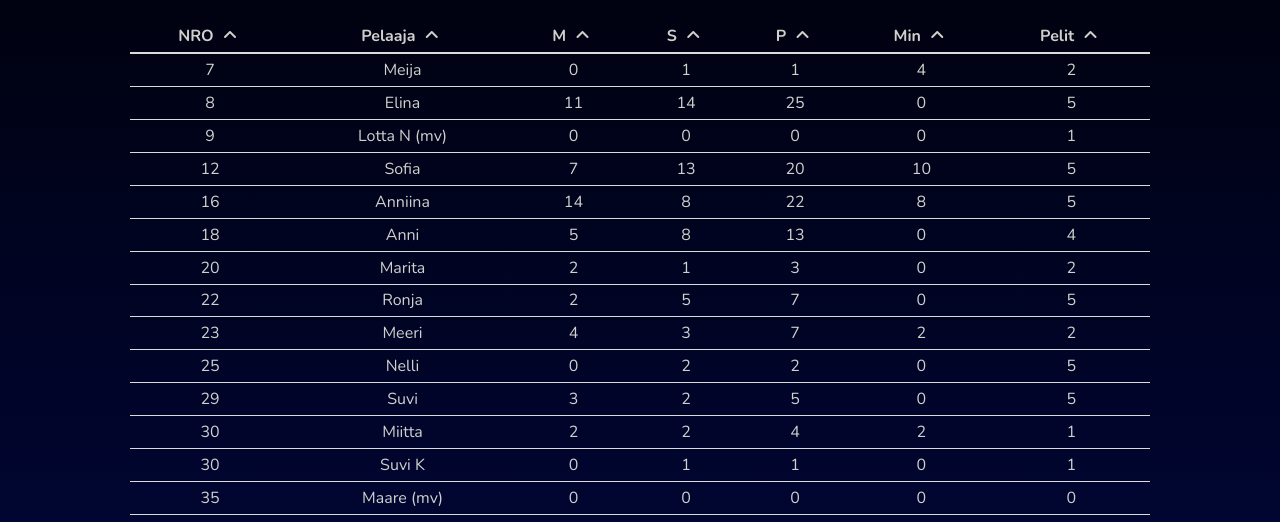
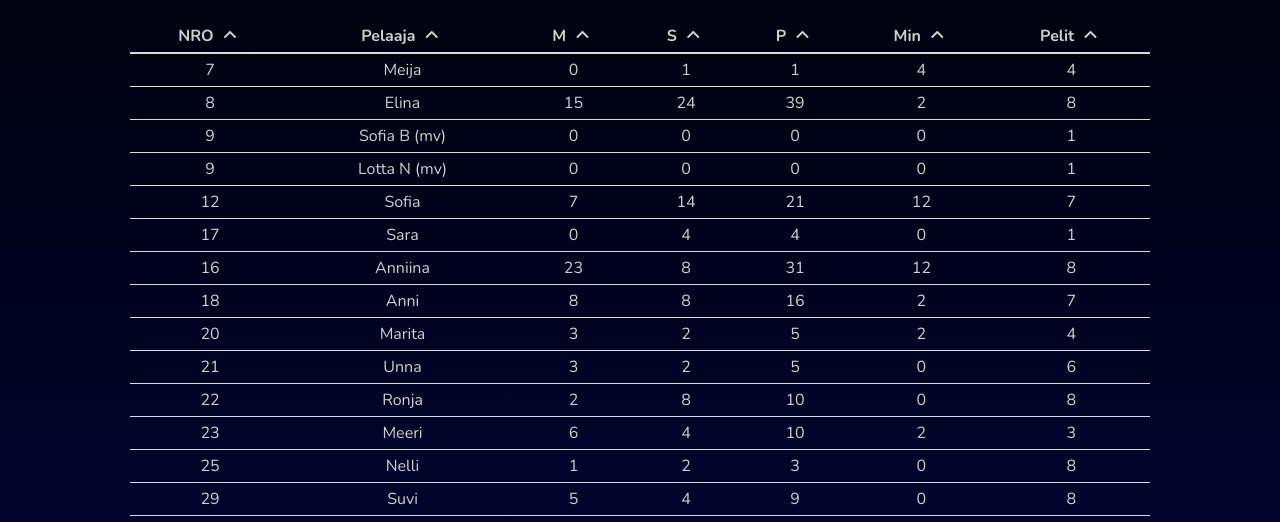
Before and after one commit to NeEvLai/TikkaNaiset, a website with bundled scripts: page index.html in a window 1280 px wide. Shown: the part 269-791 px from the top of the page. Built offline with nearby package versions, Linux system fonts and the light colour scheme.

Commit message:
index.html ja poins.js päivitetty

```diff
--- a/index.html
+++ b/index.html
@@ -302,6 +302,7 @@
                 <tr id="sofiab"></tr>
                 <tr id="lottan"></tr>
                 <tr id="sofia"></tr>
+                <tr id="sara"></tr>
                 <tr id="anniina"></tr>
                 <tr id="anni"></tr>
                 <tr id="marita"></tr>
@@ -311,6 +312,7 @@
                 <tr id="nelli"></tr>
                 <tr id="suvi"></tr>
                 <tr id="miitta"></tr>
+                <tr id="saras"></tr>
                 <tr id="suvik"></tr>
                 <tr id="maare"></tr>
                 <tr id="amanda"></tr>
--- a/js/points.js
+++ b/js/points.js
@@ -1,7 +1,7 @@
 import Player from "./player.js"
 
 // Suvi
-const playerSuvi = new Player(29,"Suvi",3,2,0,5);
+const playerSuvi = new Player(29,"Suvi",5,4,0,8);
 let totalPoints = playerSuvi.totalPoints();
 let totalPenalties = playerSuvi.totalMinutes();
 
@@ -18,7 +18,7 @@
 document.getElementById("suvi").innerHTML = buildSuvi;
 
 // Elina
-const playerElina = new Player(8,"Elina",11,14,0,5);
+const playerElina = new Player(8,"Elina",15,24,1,8);
 let totalPointsE = playerElina.totalPoints();
 let totalPenaltiesE = playerElina.totalMinutes();
 
@@ -35,7 +35,7 @@
 document.getElementById("elina").innerHTML = buildElina;
 
 // Sofia
-const playerSofia = new Player(12,"Sofia",7,13,5,5);
+const playerSofia = new Player(12,"Sofia",7,14,6,7);
 let totalPointsS = playerSofia.totalPoints();
 let totalPenaltiesS = playerSofia.totalMinutes();
 
@@ -52,7 +52,7 @@
 document.getElementById("sofia").innerHTML = buildSofia;
 
 // Anniina
-const playerAnniina = new Player(16,"Anniina",14,8,4,5);
+const playerAnniina = new Player(16,"Anniina",23,8,6,8);
 let totalPointsAs = playerAnniina.totalPoints();
 let totalPenaltiesAs = playerAnniina.totalMinutes();
 
@@ -69,7 +69,7 @@
 document.getElementById("anniina").innerHTML = buildAnniina;
 
 // Anni
-const playerAnni = new Player(18,"Anni",5,8,0,4);
+const playerAnni = new Player(18,"Anni",8,8,1,7);
 let totalPointsAk = playerAnni.totalPoints();
 let totalPenaltiesAk = playerAnni.totalMinutes();
 
@@ -86,7 +86,7 @@
 document.getElementById("anni").innerHTML = buildAnni;
 
 // Nelli
-const playerNelli = new Player(25,"Nelli",0,2,0,5);
+const playerNelli = new Player(25,"Nelli",1,2,0,8);
 let totalPointsN = playerNelli.totalPoints();
 let totalPenaltiesN = playerNelli.totalMinutes();
 
@@ -137,7 +137,7 @@
 document.getElementById("tilta").innerHTML = buildTilta;
 
 // Meeri
-const playerMeeri = new Player(23,"Meeri",4,3,1,2);
+const playerMeeri = new Player(23,"Meeri",6,4,1,3);
 let totalPointsMee = playerMeeri.totalPoints();
 let totalPenaltiesMee = playerMeeri.totalMinutes();
 
@@ -153,8 +153,8 @@
 
 document.getElementById("meeri").innerHTML = buildMeeri;
 
-/* // Sara
-const playerSara = new Player(17,"Sara",0,0,0,0);
+// Sara
+const playerSara = new Player(17,"Sara",0,4,0,1);
 let totalPointsSa = playerSara.totalPoints();
 let totalPenaltiesSa = playerSara.totalMinutes();
 
@@ -168,7 +168,7 @@
     <td>${playerSara.games}</td> <!-- Pelatut pelit -->
 `;
 
-document.getElementById("sara").innerHTML = buildSara; */
+document.getElementById("sara").innerHTML = buildSara;
 
 // Lotta Nyman
 const playerLottaN = new Player(9,"Lotta N (mv)",0,0,0,1);
@@ -188,7 +188,7 @@
 document.getElementById("lottan").innerHTML = buildLottaN;
 
 // Meija
-const playerMeija = new Player(7,"Meija",0,1,2,2);
+const playerMeija = new Player(7,"Meija",0,1,2,4);
 let totalPointsMe = playerMeija.totalPoints();
 let totalPenaltiesMe = playerMeija.totalMinutes();
 
@@ -256,7 +256,7 @@
 document.getElementById("sofias").innerHTML = buildSofiaS;
 
 // Marita
-const playerMarita = new Player(20,"Marita",2,1,0,2);
+const playerMarita = new Player(20,"Marita",3,2,1,4);
 let totalPointsMa = playerMarita.totalPoints();
 let totalPenaltiesMa = playerMarita.totalMinutes();
 
@@ -273,7 +273,7 @@
 document.getElementById("marita").innerHTML = buildMarita;
 
 // Ronja
-const playerRonja = new Player(22,"Ronja",2,5,0,5);
+const playerRonja = new Player(22,"Ronja",2,8,0,8);
 let totalPointsRo = playerRonja.totalPoints();
 let totalPenaltiesRo = playerRonja.totalMinutes();
 
@@ -290,7 +290,7 @@
 document.getElementById("ronja").innerHTML = buildRonja;
 
 // Moona
-const playerMoona = new Player(76,"Moona",5,2,0,3);
+const playerMoona = new Player(76,"Moona",7,3,1,5);
 let totalPointsMo = playerMoona.totalPoints();
 let totalPenaltiesMo = playerMoona.totalMinutes();
 
@@ -307,7 +307,7 @@
 document.getElementById("moona").innerHTML = buildMoona;
 
 //Amanda
-const playerAmanda = new Player(40,"Amanda (mv)",0,0,0,2);
+const playerAmanda = new Player(40,"Amanda (mv)",0,0,0,3);
 let totalPointsAm = playerAmanda.totalPoints();
 let totalPenaltiesAm = playerAmanda.totalMinutes();
 
@@ -375,7 +375,7 @@
 document.getElementById("saras").innerHTML = buildSaraS;
 
 //Unna
-const playerUnna = new Player(21,"Unna",2,2,0,3);
+const playerUnna = new Player(21,"Unna",3,2,0,6);
 let totalPointsUn = playerUnna.totalPoints();
 let totalPenaltiesUn = playerUnna.totalMinutes();
 
```
